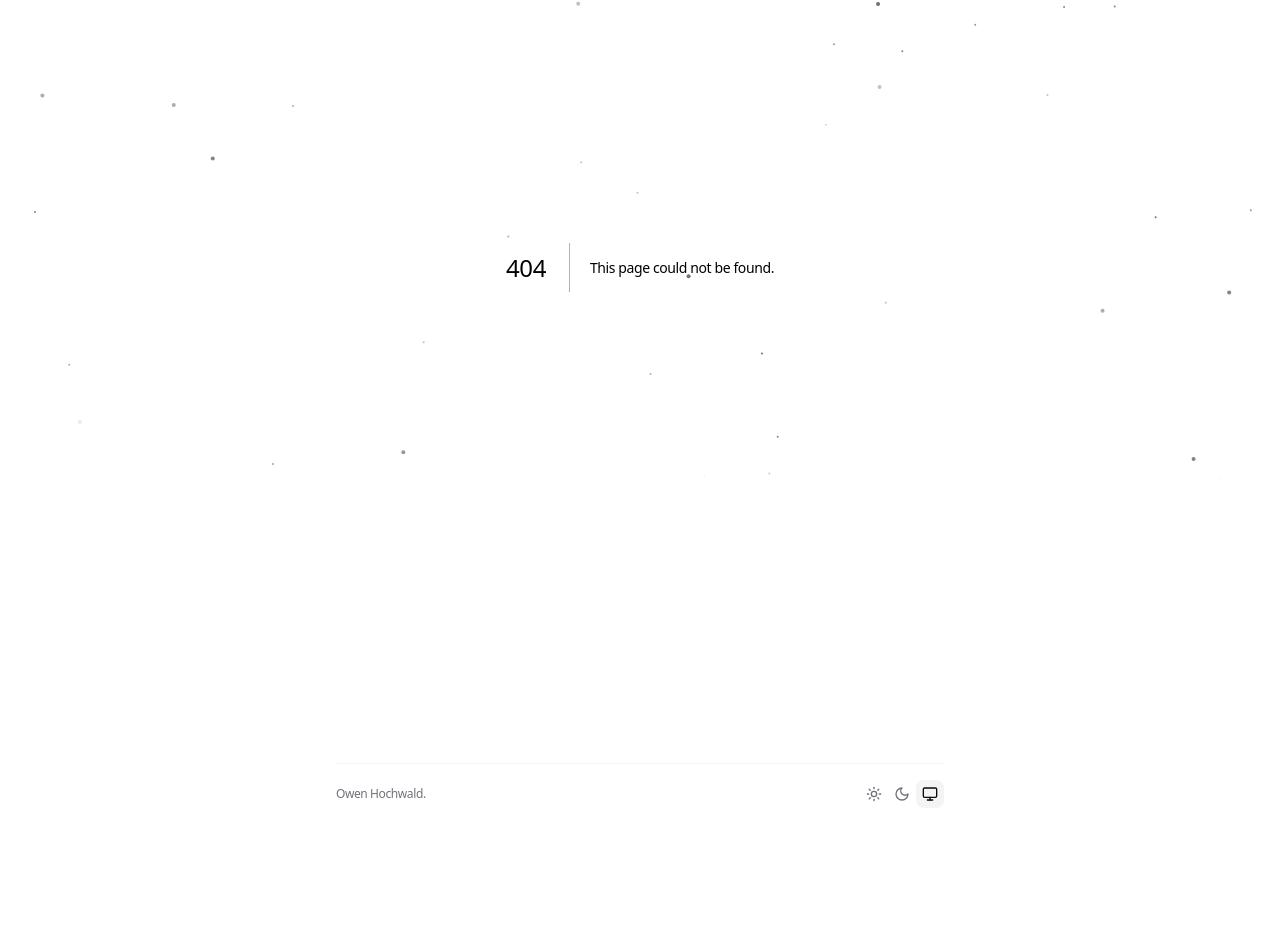
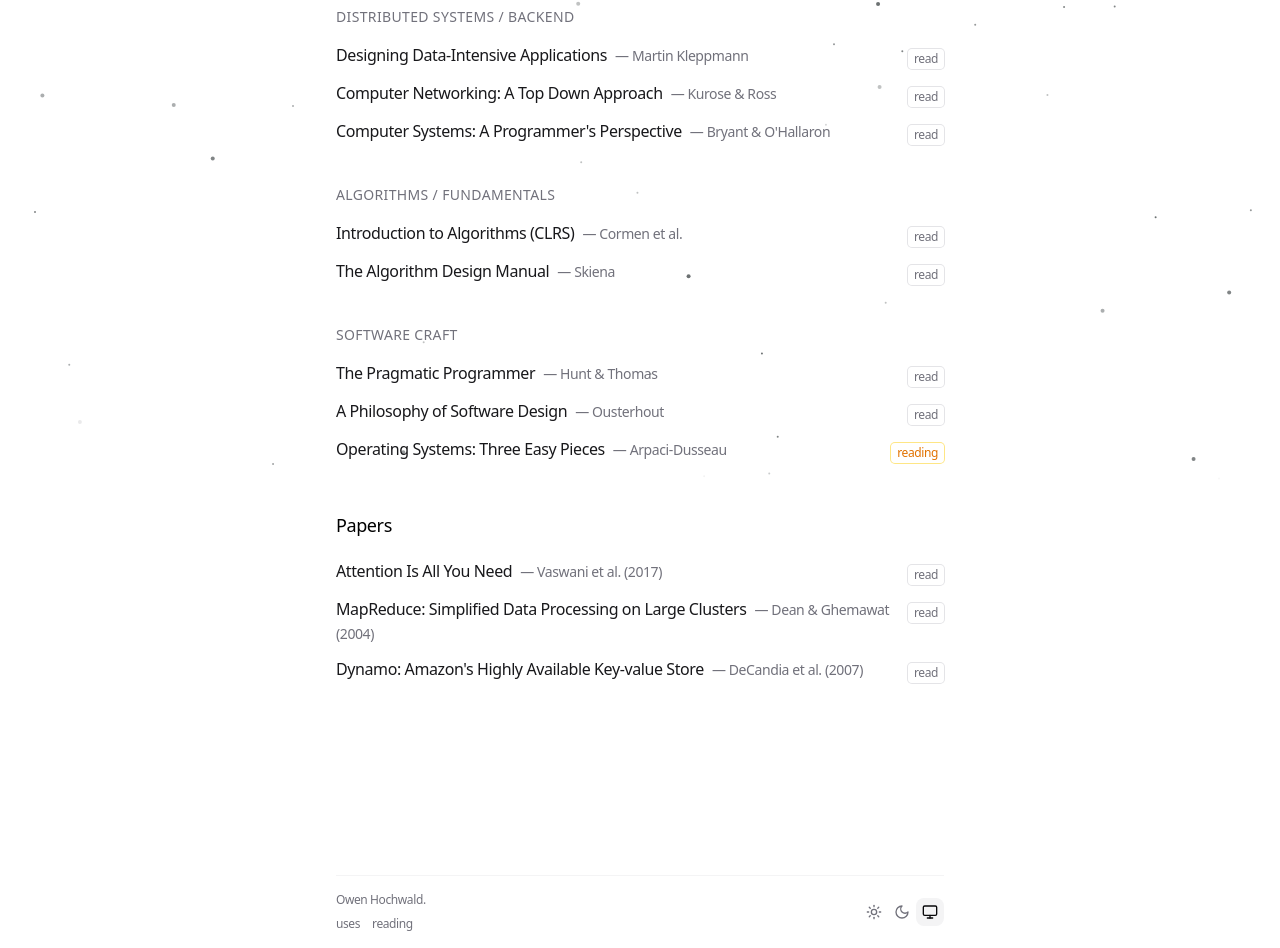
Before and after one commit to owenHochwald/personal-site, a Next.js app: page /reading in a window 1280 px wide. Before the commit this address had no page. Shown: the part 317-1265 px from the top of the page. Before the commit the page ends 1141 px from the top, so only its background shows below. Built offline with nearby package versions, Linux system fonts and the light colour scheme.

Commit message:
Add tech stack and book list to site!

```diff
--- a/app/footer.tsx
+++ b/app/footer.tsx
@@ -4,6 +4,7 @@ import { TextLoop } from '@/components/ui/text-loop'
 import { MonitorIcon, MoonIcon, SunIcon } from 'lucide-react'
 import { useTheme } from 'next-themes'
 import { useEffect, useState } from 'react'
+import Link from 'next/link'
 
 const THEMES_OPTIONS = [
   {
@@ -70,10 +71,26 @@ export function Footer() {
   return (
     <footer className="mt-24 border-t border-zinc-100 px-0 py-4 dark:border-zinc-800">
       <div className="flex items-center justify-between">
+        <div className="flex flex-col gap-2">
           <TextLoop className="text-xs text-zinc-500">
             <span>Owen Hochwald.</span>
             <span>Based in D.C. and Bay Area</span>
           </TextLoop>
+          <div className="flex items-center gap-3">
+            <Link
+              href="/uses"
+              className="text-xs text-zinc-500 hover:text-zinc-900 dark:hover:text-zinc-100 transition-colors"
+            >
+              uses
+            </Link>
+            <Link
+              href="/reading"
+              className="text-xs text-zinc-500 hover:text-zinc-900 dark:hover:text-zinc-100 transition-colors"
+            >
+              reading
+            </Link>
+          </div>
+        </div>
         <div className="text-xs text-zinc-400">
           <ThemeSwitch />
         </div>
--- /dev/null
+++ b/app/reading/page.tsx
@@ -0,0 +1,159 @@
+import type { Metadata } from 'next'
+
+export const metadata: Metadata = {
+  title: 'Reading — Owen Hochwald',
+  description: 'Books and papers I have read or am currently reading.',
+}
+
+type ReadingItem = {
+  title: string
+  author: string
+  status: 'read' | 'reading'
+}
+
+type ReadingSection = {
+  heading: string
+  items: ReadingItem[]
+}
+
+const READING: ReadingSection[] = [
+  {
+    heading: 'Distributed Systems / Backend',
+    items: [
+      {
+        title: 'Designing Data-Intensive Applications',
+        author: 'Martin Kleppmann',
+        status: 'read',
+      },
+      {
+        title: 'Computer Networking: A Top Down Approach',
+        author: 'Kurose & Ross',
+        status: 'read',
+      },
+      {
+        title: "Computer Systems: A Programmer's Perspective",
+        author: "Bryant & O'Hallaron",
+        status: 'read',
+      },
+    ],
+  },
+  {
+    heading: 'Algorithms / Fundamentals',
+    items: [
+      {
+        title: 'Introduction to Algorithms (CLRS)',
+        author: 'Cormen et al.',
+        status: 'read',
+      },
+      {
+        title: 'The Algorithm Design Manual',
+        author: 'Skiena',
+        status: 'read',
+      },
+    ],
+  },
+  {
+    heading: 'Software Craft',
+    items: [
+      {
+        title: 'The Pragmatic Programmer',
+        author: 'Hunt & Thomas',
+        status: 'read',
+      },
+      {
+        title: 'A Philosophy of Software Design',
+        author: 'Ousterhout',
+        status: 'read',
+      },
+      {
+        title: 'Operating Systems: Three Easy Pieces',
+        author: 'Arpaci-Dusseau',
+        status: 'reading',
+      },
+    ],
+  },
+]
+
+const PAPERS: ReadingItem[] = [
+  {
+    title: 'Attention Is All You Need',
+    author: 'Vaswani et al. (2017)',
+    status: 'read',
+  },
+  {
+    title: 'MapReduce: Simplified Data Processing on Large Clusters',
+    author: 'Dean & Ghemawat (2004)',
+    status: 'read',
+  },
+  {
+    title: "Dynamo: Amazon's Highly Available Key-value Store",
+    author: 'DeCandia et al. (2007)',
+    status: 'read',
+  },
+]
+
+function StatusBadge({ status }: { status: 'read' | 'reading' }) {
+  if (status === 'reading') {
+    return (
+      <span className="inline-flex items-center rounded px-1.5 py-0.5 text-xs font-medium text-amber-600 ring-1 ring-amber-200 dark:text-amber-400 dark:ring-amber-800">
+        reading
+      </span>
+    )
+  }
+  return (
+    <span className="inline-flex items-center rounded px-1.5 py-0.5 text-xs font-medium text-zinc-500 ring-1 ring-zinc-200 dark:text-zinc-400 dark:ring-zinc-700">
+      read
+    </span>
+  )
+}
+
+function BookList({ items }: { items: ReadingItem[] }) {
+  return (
+    <ul className="space-y-3">
+      {items.map((item) => (
+        <li key={item.title} className="flex items-start justify-between gap-4">
+          <div>
+            <span className="font-normal text-zinc-900 dark:text-zinc-100">
+              {item.title}
+            </span>
+            <span className="ml-2 text-sm text-zinc-500 dark:text-zinc-400">
+              — {item.author}
+            </span>
+          </div>
+          <div className="shrink-0 pt-0.5">
+            <StatusBadge status={item.status} />
+          </div>
+        </li>
+      ))}
+    </ul>
+  )
+}
+
+export default function ReadingPage() {
+  return (
+    <main className="space-y-12 pb-24">
+      <section>
+        <p className="text-zinc-600 dark:text-zinc-400">
+          Books and papers I have read or am working through.
+        </p>
+      </section>
+
+      <section className="space-y-10">
+        <h3 className="text-lg font-medium">Books</h3>
+        {READING.map((section) => (
+          <div key={section.heading}>
+            <h4 className="mb-4 text-sm font-medium tracking-wide text-zinc-500 dark:text-zinc-400 uppercase">
+              {section.heading}
+            </h4>
+            <BookList items={section.items} />
+          </div>
+        ))}
+      </section>
+
+      <section>
+        <h3 className="mb-5 text-lg font-medium">Papers</h3>
+        <BookList items={PAPERS} />
+      </section>
+    </main>
+  )
+}
--- /dev/null
+++ b/app/uses/page.tsx
@@ -0,0 +1,90 @@
+import type { Metadata } from 'next'
+
+export const metadata: Metadata = {
+  title: 'Uses — Owen Hochwald',
+  description: 'Tools, languages, and hardware I use daily.',
+}
+
+type Item = {
+  name: string
+  description?: string
+}
+
+type Section = {
+  title: string
+  items: Item[]
+}
+
+const USES: Section[] = [
+  {
+    title: 'Editor',
+    items: [
+      { name: 'VS Code', description: 'with Vim keybindings' },
+      { name: 'Geist Mono', description: 'font' },
+      { name: 'Tokyo Night', description: 'theme' },
+    ],
+  },
+  {
+    title: 'Terminal',
+    items: [
+      { name: 'Ghostty' },
+      { name: 'zsh + starship', description: 'shell and prompt' },
+    ],
+  },
+  {
+    title: 'Hardware',
+    items: [{ name: 'MacBook Pro M3 Pro' }],
+  },
+  {
+    title: 'Languages',
+    items: [
+      { name: 'Go', description: 'systems, CLIs, backend' },
+      { name: 'TypeScript', description: 'web, fullstack' },
+      { name: 'Python', description: 'ML, scripting' },
+    ],
+  },
+  {
+    title: 'Tools',
+    items: [
+      { name: 'Homebrew, Docker, Git' },
+      { name: 'Vercel, Railway', description: 'deployment' },
+      { name: 'Volt', description: 'HTTP load testing CLI — my own project' },
+    ],
+  },
+  {
+    title: 'Currently exploring',
+    items: [{ name: 'Rust' }, { name: 'WebAssembly' }],
+  },
+]
+
+export default function UsesPage() {
+  return (
+    <main className="space-y-12 pb-24">
+      <section>
+        <p className="text-zinc-600 dark:text-zinc-400">
+          A curated list of the tools, languages, and hardware I use day to day.
+        </p>
+      </section>
+
+      {USES.map((section) => (
+        <section key={section.title}>
+          <h3 className="mb-5 text-lg font-medium">{section.title}</h3>
+          <ul className="space-y-3">
+            {section.items.map((item) => (
+              <li key={item.name} className="flex items-baseline gap-2">
+                <span className="font-normal text-zinc-900 dark:text-zinc-100">
+                  {item.name}
+                </span>
+                {item.description && (
+                  <span className="text-sm text-zinc-500 dark:text-zinc-400">
+                    — {item.description}
+                  </span>
+                )}
+              </li>
+            ))}
+          </ul>
+        </section>
+      ))}
+    </main>
+  )
+}
```
